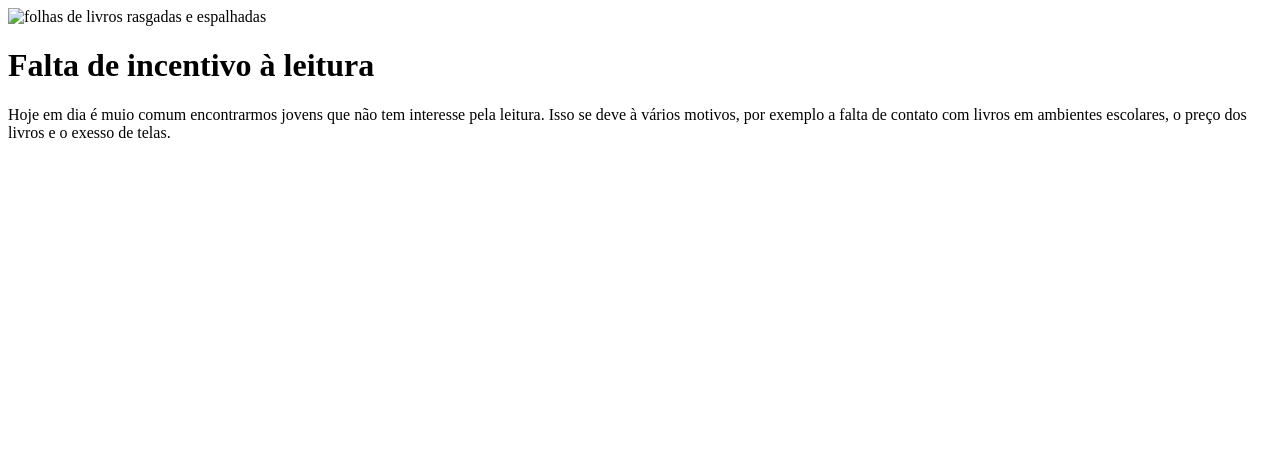
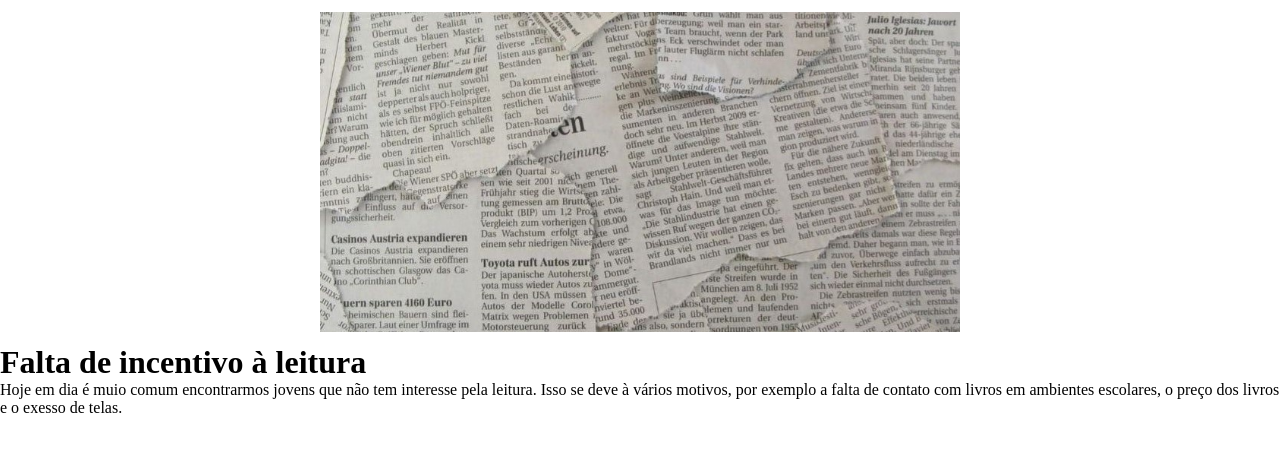
Before and after one commit to francielyy/segundoi, a plain HTML site: page index.html in a window 1280 px wide. Drawn offline with Linux system fonts and the light colour scheme.

Commit message:
Add files via upload

```diff
--- a/estilo.css
+++ b/estilo.css
@@ -1,3 +1,18 @@
-#livros {
-
+.paginas{
+    width: 50%;
+    margin: 0;
+    padding: 0%;
 }
+*{
+    margin: 0;
+    padding: 0%;
+}
+.menu1{
+    display: flex;
+    justify-content: space-around;
+    align-items: center;
+    padding: 12px 0;
+}
+.menu2{
+    background: #b0884c;
+}
--- a/index.html
+++ b/index.html
@@ -10,7 +10,7 @@
 <body>
 
    <header class="menu1">
-    <img src="folhas.jpeg" alt="folhas de livros rasgadas e espalhadas">
+    <img class="paginas" src="livros.jpg" alt="folhas de livros rasgadas e espalhadas">
    </header>
    <section class="menu2">
    </section>
```
Also changed, not shown: livros.jpg (added), 1 other file.
